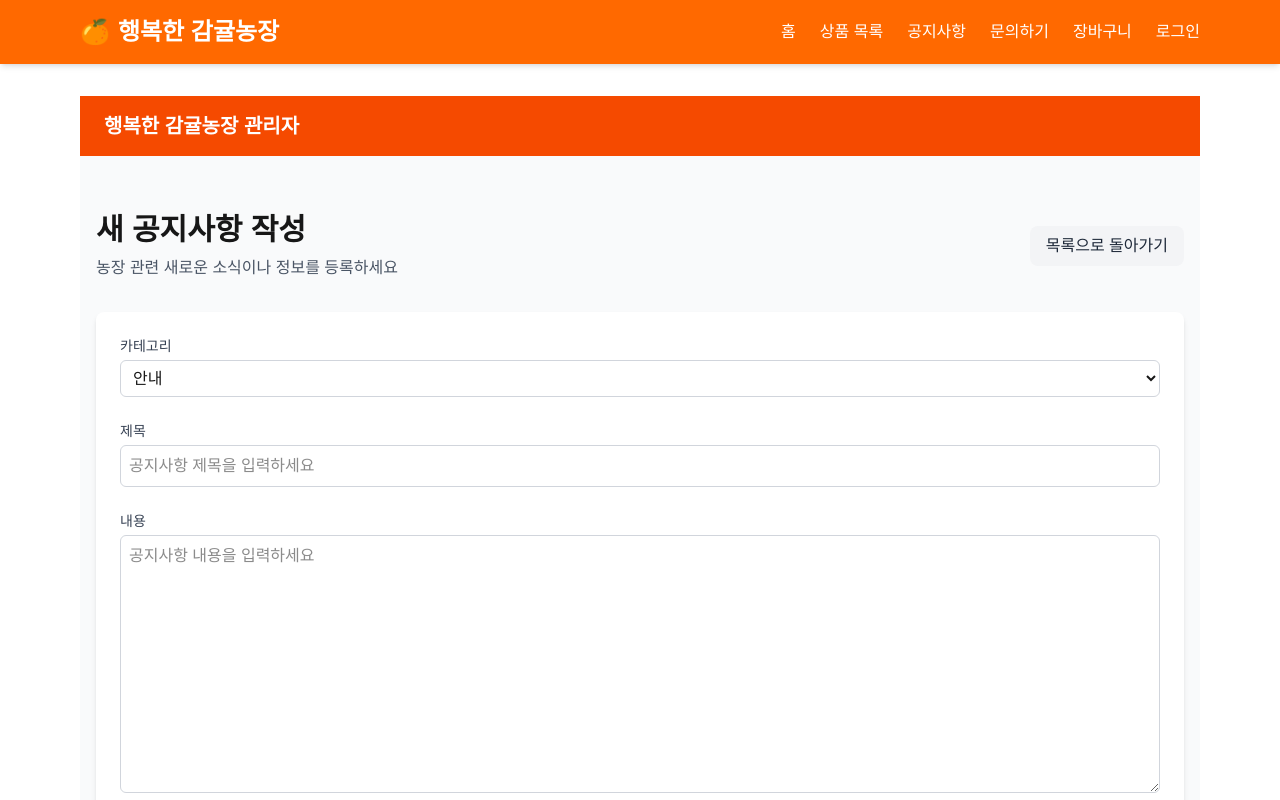
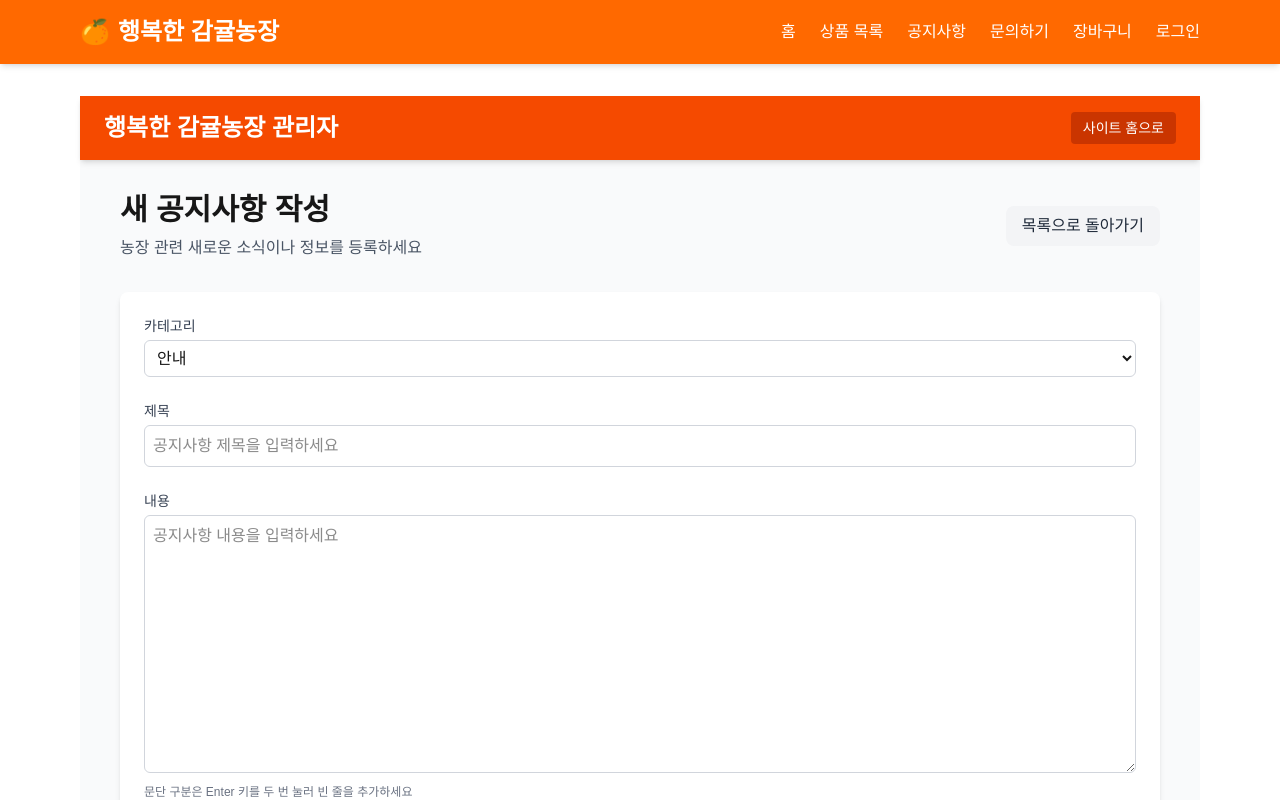
Before and after one commit to happy-yeachan/farm-page, a Next.js app: page /admin/notices/new in a window 1280 px wide. Shown: the top 800 px of the page. Built offline with nearby package versions, Linux system fonts and the light colour scheme; sample sign-in values are in the browser's storage.

Commit message:
관리자 대시보드 버튼 제거 (중복 기능)

```diff
--- a/src/app/admin/layout.tsx
+++ b/src/app/admin/layout.tsx
@@ -1,3 +1,4 @@
+import React from 'react';
 import { Metadata } from 'next';
 
 export const metadata: Metadata = {
@@ -12,14 +13,17 @@ export default function AdminLayout({
 }) {
   return (
     <div className="min-h-screen bg-gray-50">
-      <div className="py-4 px-6 bg-orange-600 text-white mb-6">
-        <div className="max-w-6xl mx-auto">
-          <h1 className="text-xl font-bold">행복한 감귤농장 관리자</h1>
+      <header className="bg-orange-600 text-white shadow-md">
+        <div className="max-w-7xl mx-auto px-4 sm:px-6 py-4 flex justify-between items-center">
+          <h1 className="text-xl sm:text-2xl font-bold">행복한 감귤농장 관리자</h1>
+          <div className="flex gap-2">
+            <a href="/" className="text-sm bg-orange-700 px-3 py-1.5 rounded hover:bg-orange-800">
+              <span className="hidden sm:inline">사이트</span> 홈으로
+            </a>
+          </div>
         </div>
-      </div>
-      <main className="max-w-6xl mx-auto">
-        {children}
-      </main>
+      </header>
+      <main className="max-w-7xl mx-auto px-4 sm:px-6">{children}</main>
     </div>
   );
 }
```
